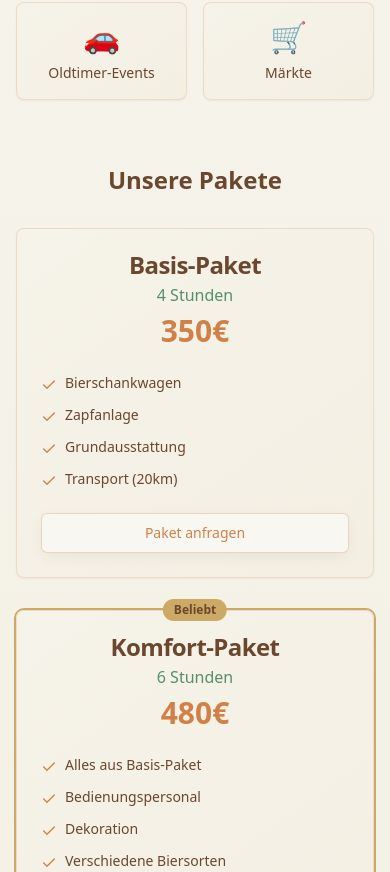
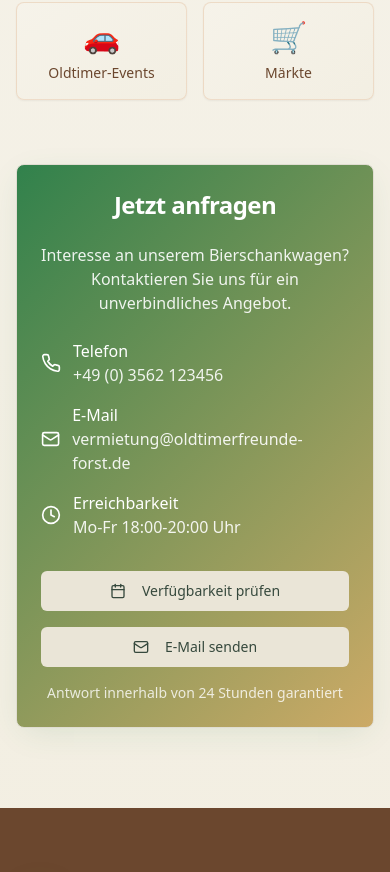
Before and after one commit to kdat-tk/forst-oldtimer-verein-portal, a React (Vite) app: page / in a window 390 px wide. Shown: the part 8092-8964 px from the top of the page. Built offline with nearby package versions, Linux system fonts and the light colour scheme.

Commit message:
Update Rental.tsx

```diff
--- a/src/components/Rental.tsx
+++ b/src/components/Rental.tsx
@@ -129,47 +129,6 @@ const Rental = () => {
           </div>
         </div>
 
-        {/* Pricing Packages */}
-        <div className="mb-16">
-          <h3 className="text-2xl font-bold text-vintage-brown mb-8 text-center">
-            Unsere Pakete
-          </h3>
-          <div className="grid md:grid-cols-3 gap-8">
-            {packages.map((pkg, index) => (
-              <Card key={index} className={`relative bg-gradient-card border-vintage-copper/20 shadow-card-vintage hover:shadow-vintage transition-all duration-300 ${pkg.popular ? 'ring-2 ring-vintage-gold' : ''}`}>
-                {pkg.popular && (
-                  <Badge className="absolute -top-3 left-1/2 transform -translate-x-1/2 bg-vintage-gold text-vintage-brown">
-                    Beliebt
-                  </Badge>
-                )}
-                <CardHeader className="text-center">
-                  <CardTitle className="text-vintage-brown">{pkg.name}</CardTitle>
-                  <div className="text-vintage-leather">{pkg.duration}</div>
-                  <div className="text-3xl font-bold text-vintage-copper">
-                    {pkg.price}€
-                  </div>
-                </CardHeader>
-                <CardContent>
-                  <ul className="space-y-3">
-                    {pkg.included.map((item, idx) => (
-                      <li key={idx} className="flex items-start space-x-2">
-                        <Check className="w-4 h-4 text-vintage-copper mt-1 flex-shrink-0" />
-                        <span className="text-sm text-vintage-brown">{item}</span>
-                      </li>
-                    ))}
-                  </ul>
-                  <Button
-                    variant={pkg.popular ? "vintage" : "outline"}
-                    className="w-full mt-6"
-                  >
-                    Paket anfragen
-                  </Button>
-                </CardContent>
-              </Card>
-            ))}
-          </div>
-        </div>
-
         {/* Contact Section */}
         <Card className="bg-gradient-vintage text-white shadow-vintage">
           <CardHeader className="text-center">
```
